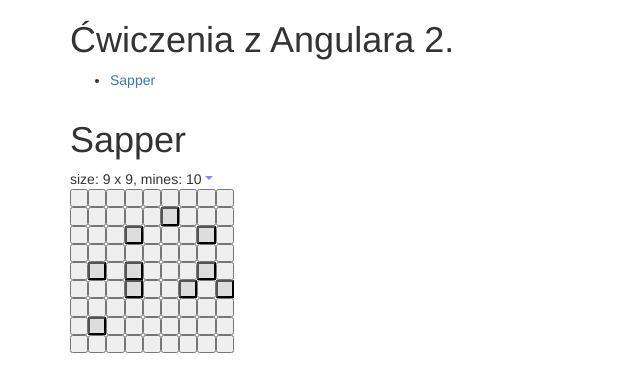
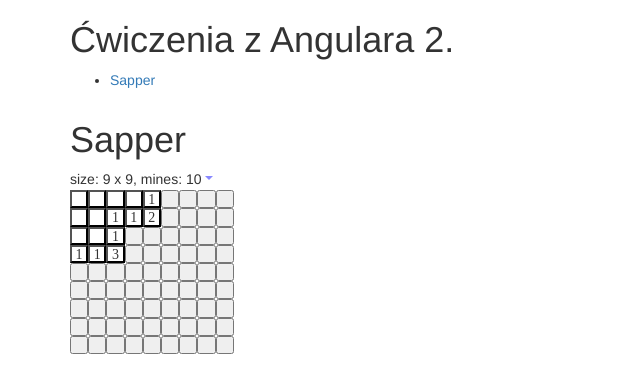
Before and after one commit to piotr-wojciechowski/sapper, an Angular app: page /sapper in a window 1280 px wide. Both pictures are taken after a click on the button 79 px from the left and 198 px from the top of the page. Shown: the top 392 px of the page, without its empty margins (0-640 px from the left). Built offline with nearby package versions, Linux system fonts and the light colour scheme.

Commit message:
Obsługa kliknięć

```diff
--- a/src/app/sapper/sapper.component.html
+++ b/src/app/sapper/sapper.component.html
@@ -15,9 +15,17 @@
   <div class="pw-sapper-content">
     <ul>
       <li *ngFor="let row of fieldList">
-        <button type="button" *ngFor="let item of row" [ngClass]="{mine: item.mine}"></button>
+        <button [ngClass]="{'glyphicon-asterisk': item.mine_, 'glyphicon-flag': item.flag == 1, question: item.flag == 2, open: item.open}"
+                type="button" *ngFor="let item of row" class="glyphicon" (contextmenu)="onRightClick($event, item)"
+                (click)="click($event, item)">
+          <span *ngIf="item.open && item.neighbors">{{item.neighbors}}</span>
+        </button>
       </li>
     </ul>
+    <div class="game-over" [ngClass]="{on: gameOver}">
+      <span [ngClass]="{on: gameOver == 'succes'}">you win!</span>
+      <span [ngClass]="{on: gameOver == 'error'}">you lost</span>
+    </div>
   </div>
   <div class="pw-sapper-footer"></div>
 </div>
--- a/src/app/sapper/sapper.component.scss
+++ b/src/app/sapper/sapper.component.scss
@@ -24,6 +24,7 @@
     top: 100%;
     height: 0;
     overflow: hidden;
+    z-index: 10;
     &.on {
       border: 1px solid #ccc;
       box-shadow: 0 3px 3px #bbb;
@@ -35,6 +36,7 @@
       > span {
         display: block;
         padding: 4px 5px;
+        white-space: nowrap;
         cursor: pointer;
         &:hover {
           background-color: #ddd;
@@ -44,11 +46,12 @@
   }
 }
 .pw-sapper-content {
+  position: relative;
   ul {
     list-style: none;
     padding: 0;
     margin: 0;
-    line-height: 1em;
+    line-height: 8px;
   }
   button {
     padding: 0;
@@ -66,5 +69,64 @@
     &:focus {
       outline: none;
     }
+    &.open {
+      background-color: #fff;
+      span {
+        position: absolute;
+        display: block;
+        top: 0;
+        width: 100%;
+        height: 100%;
+        line-height: 10px;
+      }
+    }
+  }
+  .glyphicon {
+    &:before {
+      position: absolute;
+      display: block;
+      width: 100%;
+      height: 100%;
+      top: 0;
+      left: 0;
+      line-height: 100%;
+    }
+  }
+  .glyphicon-flag {
+    color: #f00;
+  }
+  .question:before {
+    content: '?';
+    color: #00F;
+    font-weight: 900;
+    font-size: 18px;
+    line-height: 8px;
+  }
+  .game-over {
+    position: absolute;
+    display: none;
+    background-color: rgba(255,255,255,0.45);
+    top: 0;
+    right: 0;
+    bottom: 0;
+    left: 0;
+    z-index: 1;
+    span {
+      position: absolute;
+      display: none;
+      top: 50%;
+      margin-top: -15px;
+      width: 100%;
+      font-size: 20px;
+      font-weight: 600;
+      text-shadow: 0 0 6px #fff;
+      text-align: center;
+      &.on {
+        display: block;
+      }
+    }
+    &.on {
+      display: block;
+    }
   }
 }
--- a/src/app/sapper/sapper.component.ts
+++ b/src/app/sapper/sapper.component.ts
@@ -14,6 +14,7 @@ export class SapperComponent implements OnInit {
   ];
   currentScheme = this.scheme[0];
   selectOpen = false;
+  gameOver = '';
 
   constructor() {
     this.generateFieldList();
@@ -27,13 +28,14 @@ export class SapperComponent implements OnInit {
     let mines = 0,
       sields = this.currentScheme.rows * this.currentScheme.columns;
 
+    this.gameOver = '';
     this.fieldList = [];
 
     for (let x = 0; x < this.currentScheme.rows; x++) {
       let row = [];
 
       for (let y = 0; y < this.currentScheme.columns; y++) {
-        row.push({row: x, coll: y});
+        row.push({row: x, col: y, neighbors: 0});
       }
       this.fieldList.push(row);
     }
@@ -45,6 +47,12 @@ export class SapperComponent implements OnInit {
 
       if (!field.mine) {
         field.mine = true;
+
+        let listNeighbors = this.neighbors(field);
+
+        for (let i in listNeighbors) {
+          listNeighbors[i].neighbors++;
+        }
         mines++;
       }
     } while (mines !== this.currentScheme.mines)
@@ -59,4 +67,72 @@ export class SapperComponent implements OnInit {
     this.selectOpen = false;
     this.generateFieldList();
   }
+
+  onRightClick (e, item) {
+    e.preventDefault();
+    if (item.flag) {
+      if (item.flag === 2) {
+        item.flag = 0;
+        return;
+      }
+      item.flag = 2;
+      return;
+    }
+    item.flag = 1;
+  }
+
+  click (e, item) {
+    e.preventDefault();
+    if (item.open || item.flag) {
+      return;
+    }
+    if (item.mine) {
+      this.setGameOver(true);
+    }
+
+    item.open = true;
+    if (!item.neighbors) {
+      this.openNeighbors(item);
+    }
+  }
+
+  setGameOver (error) {
+    this.gameOver = error ? 'error': 'succes';
+  }
+
+  openNeighbors (item) {
+    let listNeighbors = this.neighbors(item);
+
+    for (let i in listNeighbors) {
+      let $this = listNeighbors[i];
+
+      if (!$this.open) {
+        $this.open = true;
+        if (!$this.neighbors) {
+          setTimeout( () => {
+            this.openNeighbors($this);
+          }, 70);
+        }
+      }
+    }
+  }
+
+  neighbors = function (item) {
+    var r = item.row,
+      c = item.col,
+      list = [];
+
+    for (var i = -1; i < 2; i++) {
+      var ir = r + i;
+      if (ir >= 0 && ir < this.currentScheme.rows) {
+        for (var j = -1; j < 2; j++) {
+          var jc = c + j;
+          if (jc >= 0 && jc < this.currentScheme.columns) {
+            list.push(this.fieldList[ir][jc]);
+          }
+        }
+      }
+    }
+    return list;
+  }
 }
```
